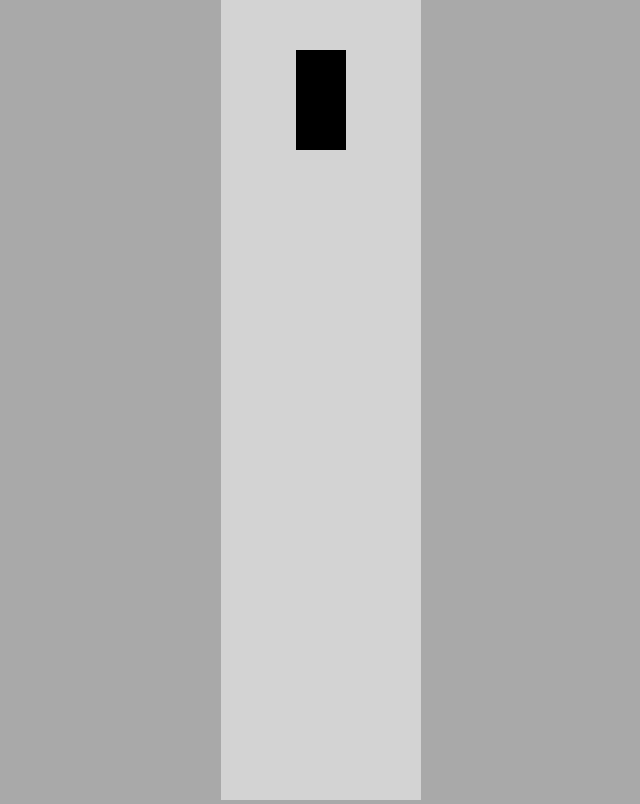
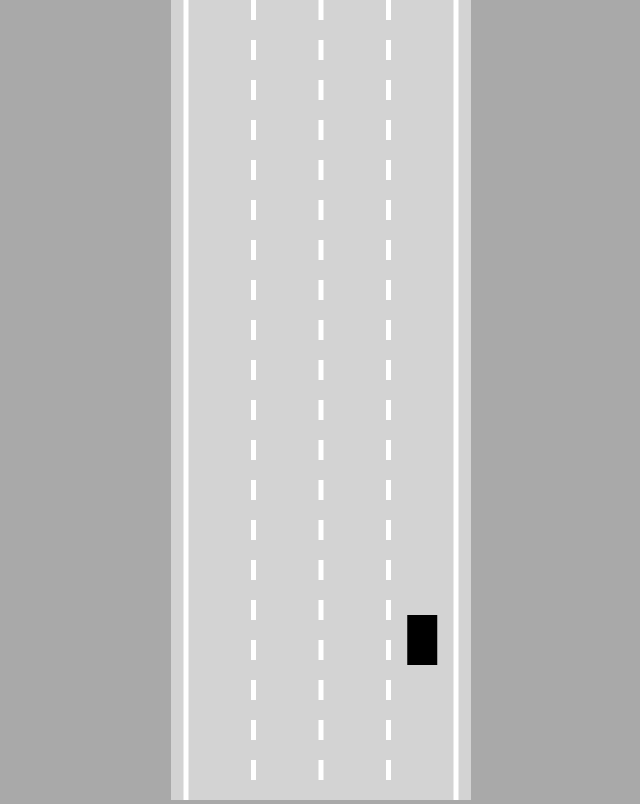
Before and after one commit to Zarif-Karim/SelfDrivingCar, a plain HTML site: page index.html in a window 1280 px wide. Shown: the whole page, without its empty margins (319-959 px from the left). Drawn offline with Linux system fonts and the light colour scheme.

Commit message:
implemented Road and car camera follow

```diff
--- a/index.html
+++ b/index.html
@@ -11,6 +11,8 @@
 
 <body>
     <canvas id="myCanvas"></canvas>
+    <script src="utils.js"></script>
+    <script src="road.js"></script>
     <script src="controls.js"></script>
     <script src="car.js"></script>
     <script src="main.js"></script>
--- a/main.js
+++ b/main.js
@@ -1,15 +1,22 @@
 const canvas = document.getElementById("myCanvas");
-canvas.width = 200;
+canvas.width = 300;
 
 const ctx = canvas.getContext("2d");
-
-const car = new Car(100,100,50,100);
+const road = new Road(canvas.width/2,canvas.width*0.9,4);
+const car = new Car(road.getLaneCenter(3),window.innerHeight*0.8,30,50);
 
 animate();
 
 function animate(){
     car.update();
     canvas.height = window.innerHeight;
+
+    ctx.save();
+    ctx.translate(0,-car.y+canvas.height*0.8);
+
+    road.draw(ctx);
     car.draw(ctx);
+
+    ctx.restore();
     requestAnimationFrame(animate);
 }
--- /dev/null
+++ b/road.js
@@ -0,0 +1,66 @@
+/*
+From utils.js:
+    INFINITY
+    lerp
+    drawLine
+*/
+
+class Road {
+
+    constructor(x,width,laneCount=3){
+        this.x = x;
+        this.width = width;
+
+        this.laneCount = laneCount;
+        this.laneWidth = width/laneCount;
+
+        this.leftBoundary = x-width/2;
+        this.rightBoundary = x+width/2;
+        this.topBoundary = -INFINITY;
+        this.bottomBoundary = INFINITY;
+
+        const topLeft = {x: this.leftBoundary, y:this.topBoundary};
+        const topRight = {x: this.rightBoundary, y:this.topBoundary};
+        const bottomLeft = {x: this.leftBoundary, y:this.bottomBoundary};
+        const bottomRight = {x: this.rightBoundary, y:this.bottomBoundary};
+        this.borders = [
+            [topLeft,bottomLeft],
+            [topRight,bottomRight]
+        ];
+    }
+
+    draw(ctx){
+        //draw middle lanes
+        for(let i = 1; i < this.laneCount; ++i){
+            const x = lerp(
+                this.leftBoundary,
+                this.rightBoundary,
+                i/this.laneCount
+            );
+
+            drawLine(
+                ctx,
+                x,this.topBoundary,
+                x,this.bottomBoundary,
+                5, "white",
+                [20,20]
+            );
+        }
+
+        //draw outer lanes
+        this.borders.forEach(border=>{
+            drawLine(
+                ctx,
+                border[0].x,border[0].y,
+                border[1].x,border[1].y,
+                5,"white"
+            );
+        });
+    }
+
+    //get horizontal center of lane given a laneIndex starting from 0
+    getLaneCenter(laneIndex){
+        laneIndex = Math.min(Math.max(0,laneIndex),this.laneCount-1);
+        return this.leftBoundary+laneIndex*this.laneWidth+this.laneWidth/2;
+    }
+}
--- /dev/null
+++ b/utils.js
@@ -0,0 +1,16 @@
+const INFINITY = 10000000;
+
+function lerp(start,end,percentage){
+    return start + (end-start) * percentage;
+}
+
+//draws a line in the given context
+function drawLine(ctx,x1,y1,x2,y2,width=1,color="black",pattern=[]){
+    ctx.setLineDash(pattern);
+    ctx.lineWidth=width;
+    ctx.strokeStyle=color;
+    ctx.beginPath();
+    ctx.moveTo(x1, y1);
+    ctx.lineTo(x2, y2);
+    ctx.stroke();
+}
```
